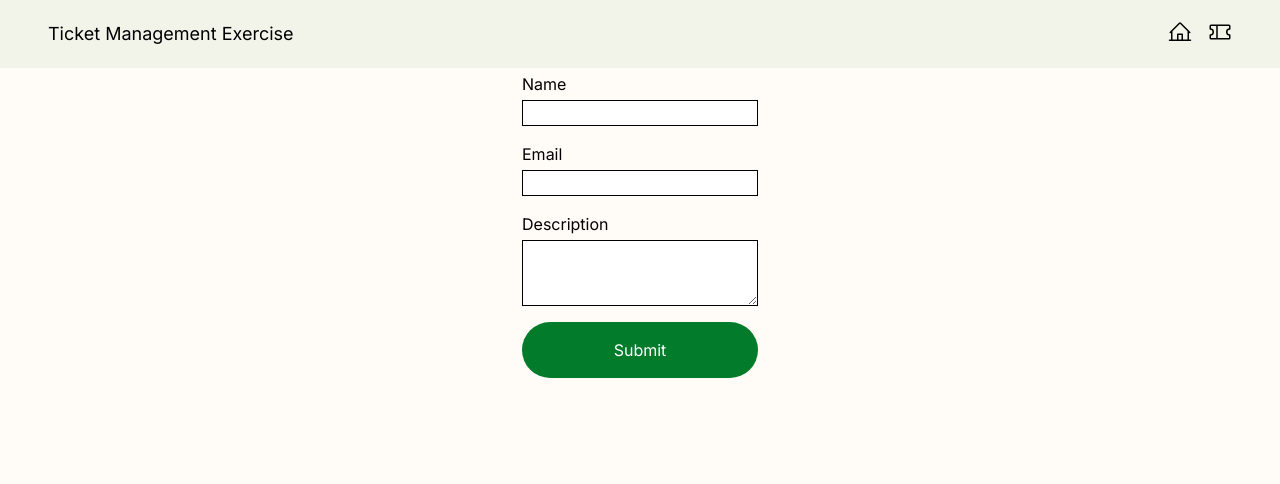
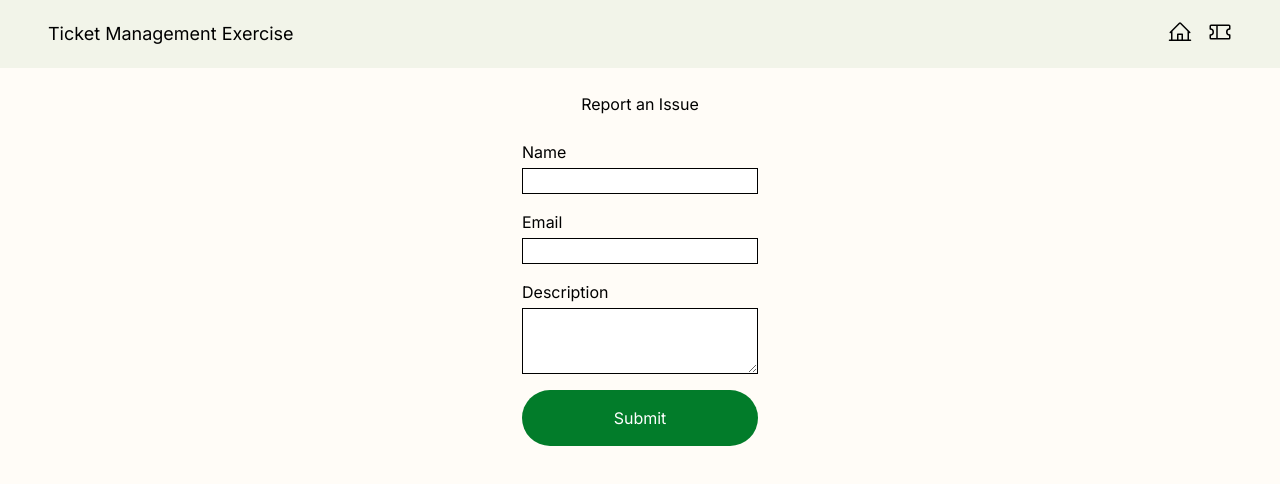
Before and after one commit to TheFrankWei/TicketManagement, a Next.js app: page / in a window 1280 px wide. Shown: the top 484 px of the page. Built offline with nearby package versions, Linux system fonts and the light colour scheme.

Commit message:
adjust styling

```diff
--- a/app/globals.css
+++ b/app/globals.css
@@ -16,7 +16,7 @@
 
 @layer base {
   body {
-    @apply bg-zealthyNeutralPrimary  text-black;
+    @apply bg-zealthyNeutralPrimary  text-black overflow-hidden;
   }
 }
 
--- a/app/layout.tsx
+++ b/app/layout.tsx
@@ -19,7 +19,7 @@ export default function RootLayout({
   return (
     <html lang="en">
       <body className={inter.className}>
-        <nav className="bg-zealthyNeutralSecondary py-5 absolute top-0 w-full">
+        <nav className="bg-zealthyNeutralSecondary py-5 w-full">
           <div className="flex flex-row justify-between gap-4 breakpoint-x">
             <div className="text-lg">Ticket Management Exercise</div>
             <div className="ml-auto flex flex-row gap-4">
```
